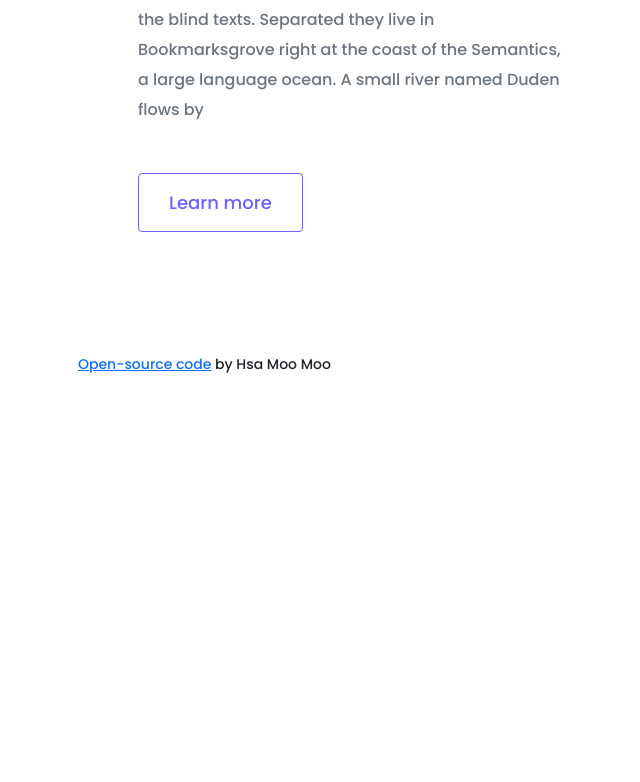
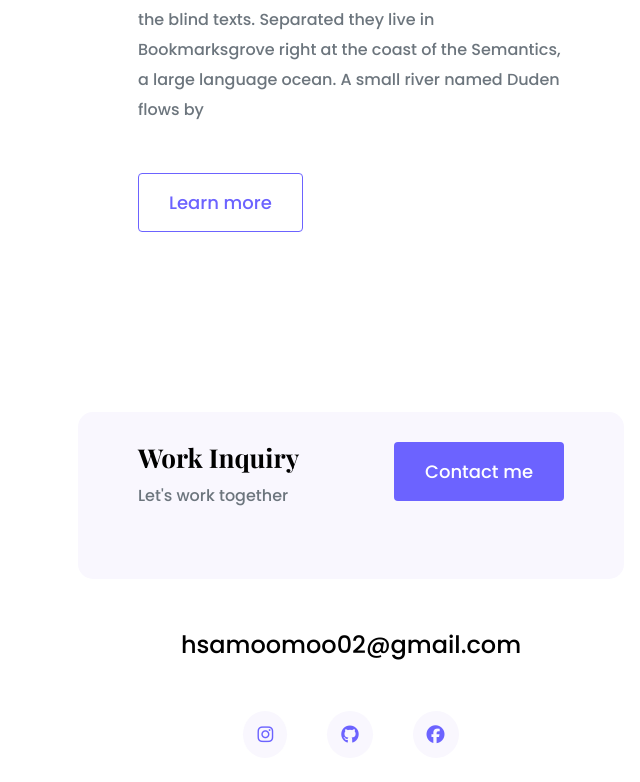
Before and after one commit to Hsa-moo344/My-Portfolio-project-page, a plain HTML site: page index.html in a window 1280 px wide. Shown: the part 2599-3381 px from the top of the page, without its empty margins (574-1214 px from the left). Before the commit the page ends 2975 px from the top, so only its background shows below. Drawn offline with nearby package versions, Linux system fonts and the light colour scheme.

Commit message:
Create footer for html

```diff
--- a/index.html
+++ b/index.html
@@ -112,14 +112,35 @@
             </p>
             <a href="" class="btn btn-branding-outline"> Learn more </a>
           </div>
-          <small class="text-center">
-            <a
-              href="https://stellar-clafoutis-777a03.netlify.app/"
-              target="_blank"
-              >Open-source code</a
+          <footer>
+            <div
+              class="contact-box d-flex justify-content-between mb-5 d-none d-md-flex"
             >
-            by Hsa Moo Moo
-          </small>
+              <div>
+                <h4>Work Inquiry</h4>
+                <p class="text-muted">Let's work together</p>
+              </div>
+              <div>
+                <a href="" class="btn btn-branding mb-5">Contact me</a>
+              </div>
+            </div>
+            <div class="d-flex justify-content-center mb-5">
+              <a href="mailto:hsamoomoo02@gmail.com" class="email-link"
+                >hsamoomoo02@gmail.com</a
+              >
+            </div>
+            <div class="social-link d-flex justify-content-center">
+              <a href="">
+                <i class="fab fa-instagram"></i>
+              </a>
+              <a href="https://www.twitter.com/@hsamoomoo">
+                <i class="fab fa-github"></i>
+              </a>
+              <a href="">
+                <i class="fab fa-facebook"></i>
+              </a>
+            </div>
+          </footer>
         </div>
       </div>
     </div>
--- a/style/style.css
+++ b/style/style.css
@@ -29,6 +29,10 @@ h2 {
   font-size: 64px;
 }
 
+h4 {
+  font-size: 26px;
+}
+
 p {
   font-weight: normal;
   font-size: 16px;
@@ -57,6 +61,41 @@ nav a {
 }
 nav a:hover,
 nav li .active a {
+  color: var(--branding-color);
+}
+footer {
+  margin: 60px 0px;
+}
+footer .contact-box {
+  background: var(--secondary-color);
+  padding: 30px 60px;
+  border-radius: 15px;
+}
+
+footer .contact-box p {
+  margin: 0px;
+}
+footer .social-link a {
+  margin: 0px 20px;
+  color: var(--branding-color);
+  background: var(--secondary-color);
+  padding: 10px 14px;
+  border-radius: 50%;
+  font-size: 18px;
+  transition: all 150ms ease-in-out;
+}
+footer .social-link a:hover {
+  color: white;
+  background: var(--branding-color);
+}
+
+footer .email-link {
+  text-decoration: none;
+  color: black;
+  font-size: 24px;
+  text-align: center;
+}
+footer .email-link:hover {
   color: var(--branding-color);
 }
 
```
